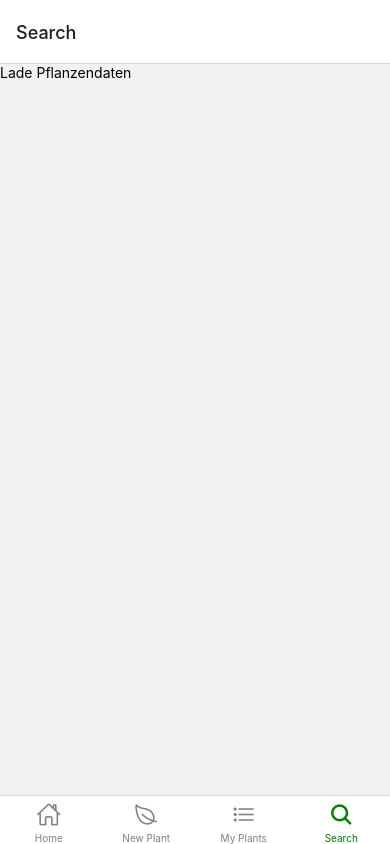
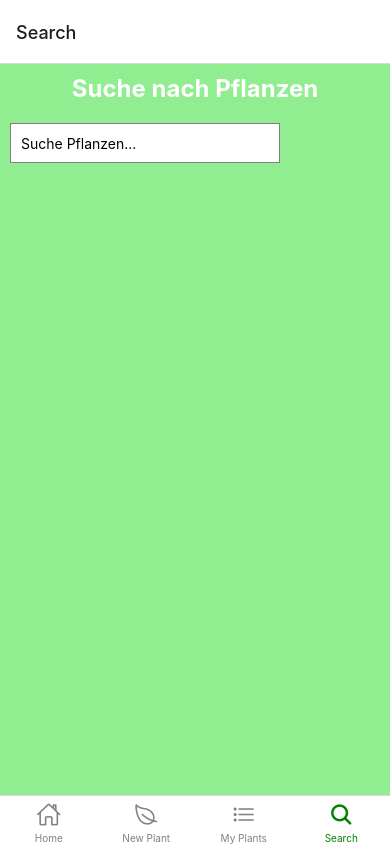
Before and after one commit to Nokcreate/gartenApp, a React Native app: screen /Search in a window 390 px wide. Built offline with nearby package versions, Linux system fonts and the light colour scheme.

Commit message:
search über trefle funktioniert

```diff
--- a/screens/Search.tsx
+++ b/screens/Search.tsx
@@ -1,25 +1,133 @@
+import React, { useState, useEffect } from 'react';
+import { View, TextInput, Text, FlatList, StyleSheet, TouchableOpacity, Image, Modal } from 'react-native';
 import { TREFLE_API_KEY } from '@env';
-import React from 'react';
-import { View, Text } from 'react-native';
 
 const SearchScreen = () => {
-  // Beispiel für eine Funktion, die Daten von Trefle.io abruft
+  const [searchTerm, setSearchTerm] = useState('');
+  const [results, setResults] = useState([]);
+  const [selectedImage, setSelectedImage] = useState(null);
+
   const fetchPlants = async () => {
+    if (searchTerm.trim() === '') {
+      setResults([]);
+      return;
+    }
     try {
-      const response = await fetch(`https://trefle.io/api/v1/plants?token=${TREFLE_API_KEY}`);
+      const response = await fetch(`https://trefle.io/api/v1/plants/search?token=${TREFLE_API_KEY}&q=${searchTerm}`);
       const data = await response.json();
-      console.log(data);
+      setResults(data.data);
     } catch (error) {
       console.error('Fehler beim Abrufen der Pflanzendaten:', error);
+      setResults([]);
     }
   };
 
+  useEffect(() => {
+    const timer = setTimeout(() => {
+      fetchPlants();
+    }, 500); // Debounce the API call by 500ms
+    return () => clearTimeout(timer);
+  }, [searchTerm]);
+
+  const openImage = (imageUrl) => {
+    setSelectedImage(imageUrl);
+  };
+
+  const closeImage = () => {
+    setSelectedImage(null);
+  };
+
   return (
-    <View>
-      <Text onPress={fetchPlants}>Lade Pflanzendaten</Text>
+    <View style={styles.container}>
+      <Text style={styles.headline}>Suche nach Pflanzen</Text>
+      <TextInput
+        style={styles.searchInput}
+        placeholder="Suche Pflanzen..."
+        value={searchTerm}
+        onChangeText={setSearchTerm}
+      />
+      <FlatList
+        data={results}
+        keyExtractor={(item) => item.id.toString()}
+        renderItem={({ item }) => (
+          <View style={styles.item}>
+            <Text style={styles.plantName}>{item.common_name}</Text>
+            <Text style={styles.scientificName}>{item.scientific_name}</Text>
+            <TouchableOpacity onPress={() => openImage(item.image_url)} style={styles.imageContainer}>
+              <Image source={{ uri: item.image_url }} style={styles.image} />
+            </TouchableOpacity>
+          </View>
+        )}
+      />
+      <Modal visible={!!selectedImage} transparent={true} animationType="fade">
+        <TouchableOpacity style={styles.modal} onPress={closeImage}>
+          <Image source={{ uri: selectedImage }} style={styles.fullImage} />
+        </TouchableOpacity>
+      </Modal>
     </View>
   );
 };
 
+const styles = StyleSheet.create({
+  container: {
+    flex: 1,
+    padding: 10,
+    backgroundColor: 'lightgreen',
+  },
+  headline: {
+    fontSize: 24,
+    fontWeight: 'bold',
+    marginBottom: 20,
+    color: '#fff',
+    textAlign: 'center',
+  },
+  searchInput: {
+    height: 40,
+    borderColor: 'gray',
+    borderWidth: 1,
+    padding: 10,
+    marginBottom: 10,
+    marginRight: 100,
+    backgroundColor: '#fff',
+  },
+  item: {
+    flexDirection: 'row',
+    padding: 10,
+    alignItems: 'center',
+    justifyContent: 'space-between',
+    borderBottomWidth: 1,
+    borderBottomColor: '#ccc',
+    backgroundColor: '#fff',
+  },
+  plantName: {
+    fontSize: 18,
+    fontWeight: 'bold',
+    flex: 1, // Adjust this flex value to change the space allocation
+  },
+  scientificName: {
+    fontSize: 16,
+    flex: 2, // Adjust this flex value to change the space allocation
+    marginLeft: 40,
+
+  },
+  imageContainer: {
+    flex: 1, // Adjust this flex value to change the space allocation
+  },
+  image: {
+    width: 50,
+    height: 50,
+    marginLeft: 10,
+  },
+  fullImage: {
+    width: '100%',
+    height: '100%',
+  },
+  modal: {
+    flex: 1,
+    justifyContent: 'center',
+    alignItems: 'center',
+    backgroundColor: 'rgba(0,0,0,0.8)',
+  },
+});
 
 export default SearchScreen;
```
